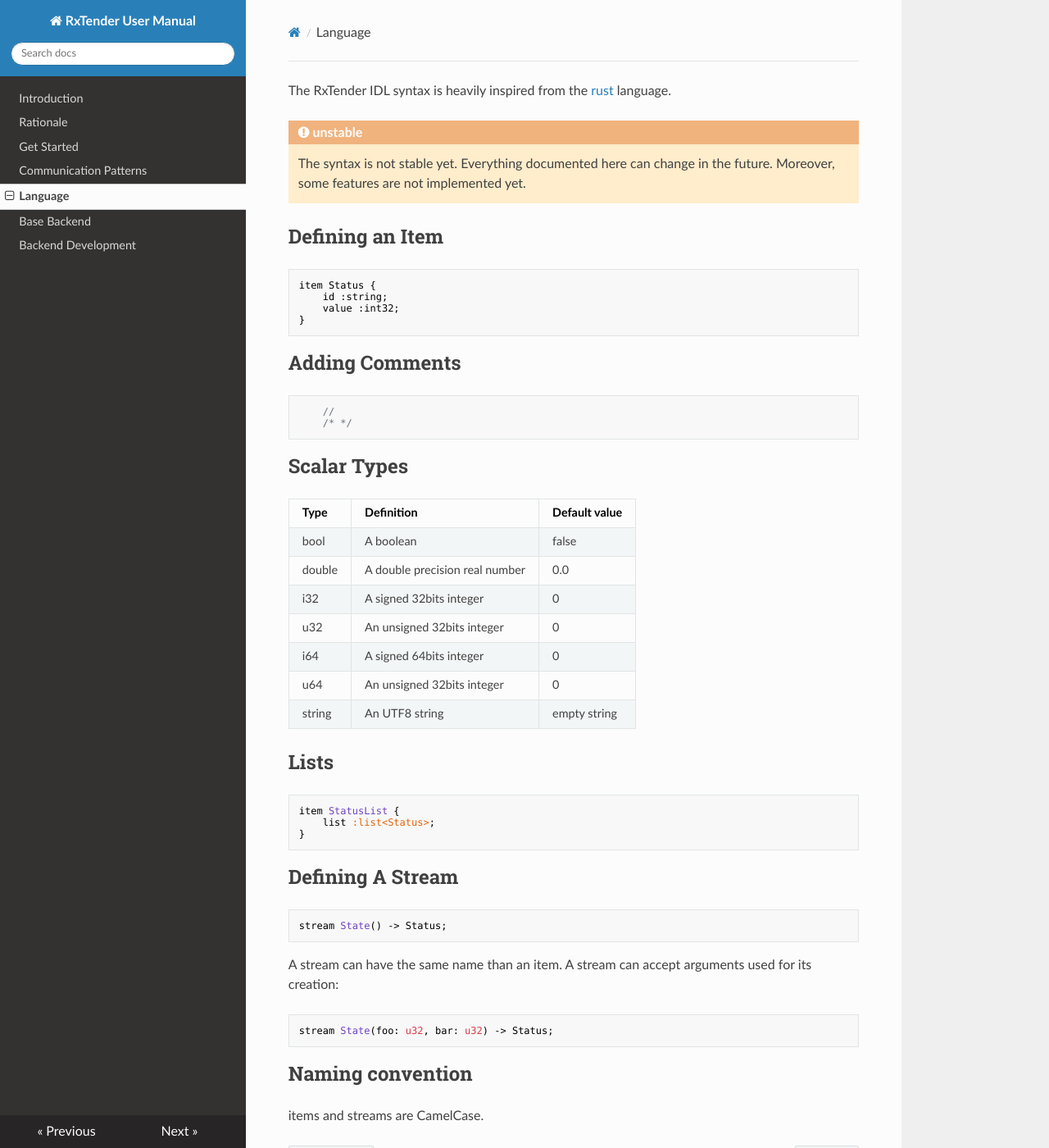
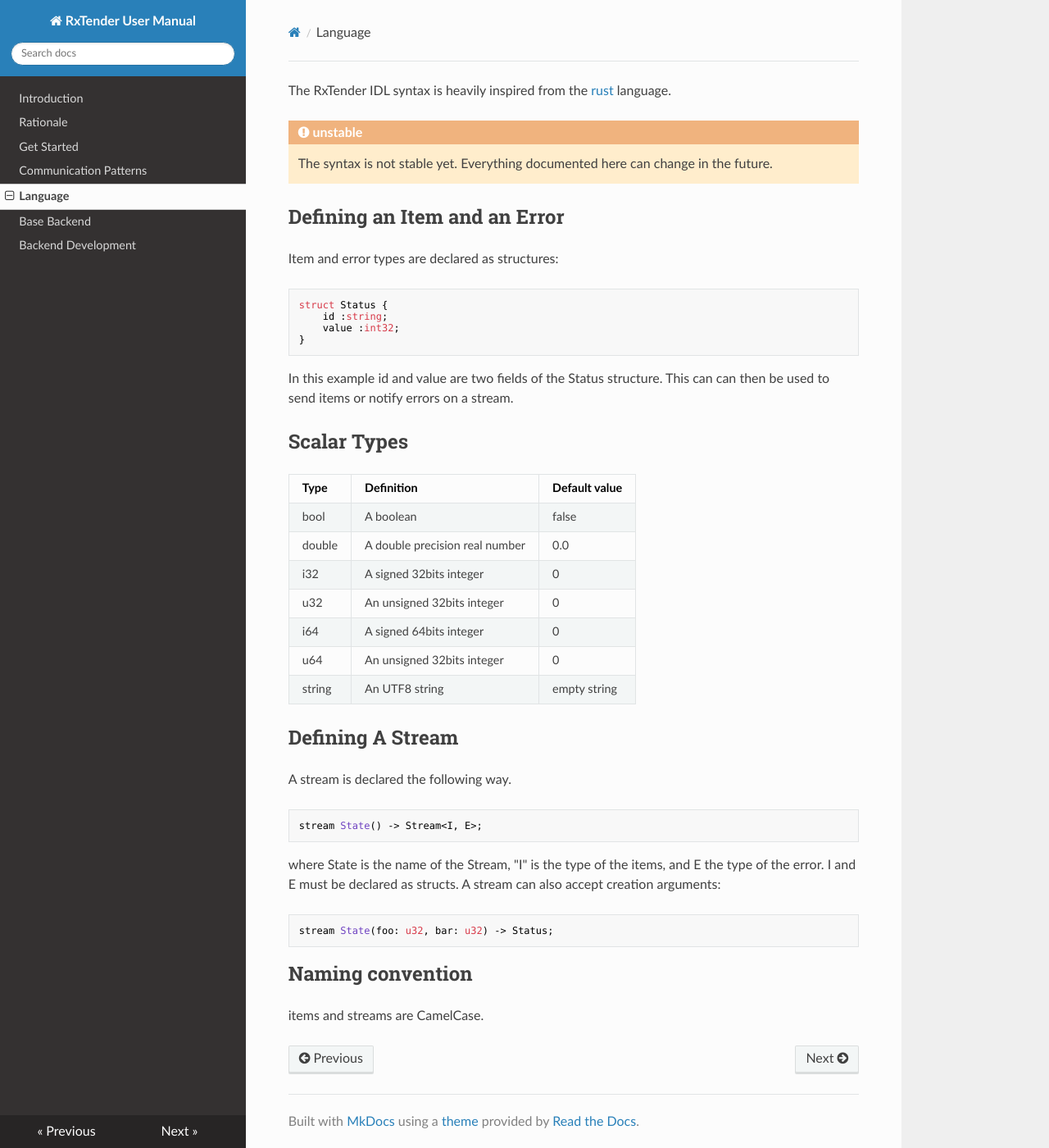
Before and after one commit to rxtender/user-manual, an MkDocs documentation site: the page built from docs/language.md, in a window 1280 px wide and 1400 px high. Shown: the whole window at 82% size. Built offline with MkDocs 1.6.1, drawn with Linux system fonts in a browser that asks for light colours; nearby versions of some CDN libraries; old or Windows-style settings are respelled for this version of MkDocs.

Commit message:
updated struct and stream syntax. Removed unsupported statements

```diff
--- a/docs/language.md
+++ b/docs/language.md
@@ -3,20 +3,19 @@ The RxTender IDL syntax is heavily inspired from the
 
 !!! attention "unstable"
     The syntax is not stable yet. Everything documented here can
-    change in the future. Moreover, some features are not implemented yet.
+    change in the future.
 
-## Defining an Item
+## Defining an Item and an Error
 
-    item Status {
+Item and error types are declared as structures:
+
+    struct Status {
         id :string;
         value :int32;
     }
 
-## Adding Comments
-
-        //
-        /* */
-
+In this example id and value are two fields of the Status structure. This can
+can then be used to send items or notify errors on a stream.
 
 ## Scalar Types
 
@@ -30,17 +29,16 @@ The RxTender IDL syntax is heavily inspired from the
 |u64    | An unsigned 32bits integer        | 0             |
 |string | An UTF8 string                    | empty string  |
 
-## Lists
-
-    item StatusList {
-        list :list<Status>;
-    }
 
 ## Defining A Stream
 
-    stream State() -> Status;
+A stream is declared the following way.
 
-A stream can have the same name than an item. A stream can accept arguments used for its creation:
+    stream State() -> Stream<I, E>;
+
+where State is the name of the Stream, "I" is the type of the items, and E the
+type of the error. I and E must be declared as structs. A stream can also accept
+creation arguments:
 
     stream State(foo: u32, bar: u32) -> Status;
 
```
